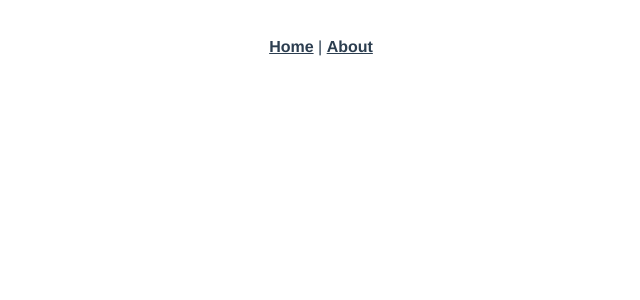
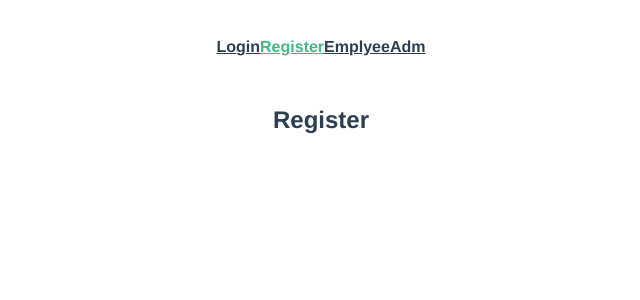
Before and after one commit to oligregz/user-admin-interface-app, a Vue app: page /register in a window 1280 px wide. Before the commit this address had no page. Shown: the top 300 px of the page, without its empty margins (319-959 px from the left). Built offline with nearby package versions, Linux system fonts and the light colour scheme.

Commit message:
feat: routes implemented

```diff
--- a/src/App.vue
+++ b/src/App.vue
@@ -1,7 +1,9 @@
 <template>
   <nav>
-    <router-link to="/">Home</router-link> |
-    <router-link to="/about">About</router-link>
+    <router-link to="/">Login</router-link>
+    <router-link to="/register">Register</router-link>
+    <router-link to="/employee">Emplyee</router-link>
+    <router-link to="/adm">Adm</router-link>
   </nav>
   <router-view/>
 </template>
--- a/src/router/index.js
+++ b/src/router/index.js
@@ -1,22 +1,37 @@
 import { createRouter, createWebHistory } from 'vue-router';
-import HomeView from '../views/HomeView.vue';
+
+import LoginView from '../views/login/LoginView.vue';
+import RegisterView from '../views/register/RegisterView.vue';
+import EmployeeView from '../views/employee/EmployeeView.vue';
+import AdmView from '../views/adm/AdmView.vue';
+
 
 const routes = [
   {
     path: '/',
-    name: 'home',
-    component: HomeView
+    name: 'login',
+    component: LoginView
   },
   {
-    path: '/about',
-    name: 'about',
-    component: () => import('../views/AboutView.vue')
-  }
+    path: '/register',
+    name: 'register',
+    component: RegisterView
+  },
+  {
+    path: '/employee',
+    name: 'employee',
+    component: EmployeeView
+  },
+  {
+    path: '/adm',
+    name: 'adm',
+    component: AdmView
+  },
 ]
 
 const router = createRouter({
   history: createWebHistory(process.env.BASE_URL),
   routes
-})
+});
 
-export default router
+export default router;
--- a/src/views/register/RegisterView.vue
+++ b/src/views/register/RegisterView.vue
@@ -1,6 +1,6 @@
 <template>
   <div class="register">
-    <h2 id="title">register</h2>
+    <h2 id="title">Register</h2>
   </div>
 </template>
 
```
